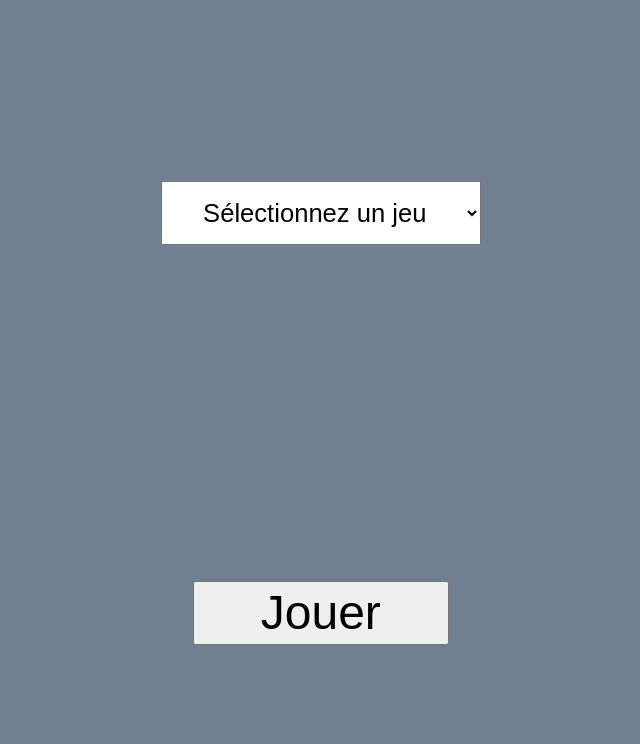
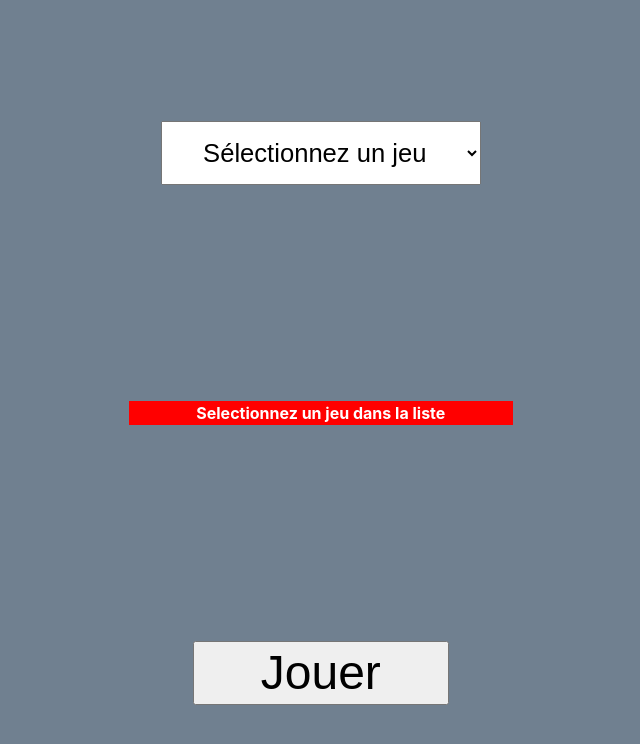
Before and after one commit to WSN67/my-app, a React (Create React App) app: page / in a window 1280 px wide. Both pictures are taken after a click on the button "Jouer". Shown: the top 744 px of the page, without its empty margins (332-972 px from the left). Built offline with nearby package versions, Linux system fonts and the light colour scheme.

Commit message:
rendered game and added option for UX when no option selected

```diff
--- a/src/Game.css
+++ b/src/Game.css
@@ -43,3 +43,15 @@ option {
 option:hover {
     color: white;
 }
+
+#error-message-button {
+    color: white;
+    text-align: center;
+    font-weight: bold;
+    background-color: red;
+    display: none;
+    width: 30vw;
+    height: 3vh;
+    align-items: center;
+    justify-content: center;
+}
--- a/src/Game.jsx
+++ b/src/Game.jsx
@@ -1,39 +1,42 @@
-import React from 'react';
-import "./Game.css"
+import React, { useState } from 'react';
+import "./Game.css";
+import TicTacToe from './TicTacToe';
 
 function Game() {
+    const [gameSelected, setGameSelected] = useState(false);
+    const [tictactoe, setTictactoe] = useState(false);
 
     const launchGame = () => {
-        let game = document.getElementsByTagName('select')[0].value;
+        let game = document.getElementById('select').value;
 
-
-        // TODO change to rendering a whole React element <TicTacToe />
         switch (game) {
-            case "Morpion":
-                let div = document.createElement('div');
-                div.className = "TicTacToe";
-                document.getElementsByClassName("Game-home-container")[0].appendChild(div);
+            case "TicTacToe":
+                setTictactoe(true);  // Show TicTacToe
+                setGameSelected(true);  // Hide select and button
                 break;
 
             default:
+                document.getElementById('error-message-button').style.display = "flex";
                 console.log("Game not found");
                 return;
         }
+    };
 
-
-
-        document.getElementsByTagName('select')[0].remove();
-        document.getElementsByTagName('button')[0].remove();
-
-    }
-
-    return <div className="Game-home-container">
-        <select name="Selectionner" id="select" required={true} >
-            <option value="Default">Sélectionnez un jeu</option>
-            <option value="Morpion">Tic Tac Toe</option>
-        </select>
-        <button className="playGame" onClick={launchGame}>Jouer</button>
-    </div>;
+    return (
+        <div className="Game-home-container">
+            {tictactoe && <TicTacToe />}
+            {!gameSelected && (  // Only show the select and button if no game is selected
+                <>
+                    <select id="select" required={true}>
+                        <option value="Default">Sélectionnez un jeu</option>
+                        <option value="TicTacToe">Tic Tac Toe</option>
+                    </select>
+                    <div id="error-message-button">Selectionnez un jeu dans la liste</div>
+                    <button className="playGame" onClick={launchGame}>Jouer</button>
+                </>
+            )}
+        </div>
+    );
 }
 
-export default Game
+export default Game;
--- /dev/null
+++ b/src/TicTacToe.jsx
@@ -0,0 +1,10 @@
+import React from 'react';
+import './TicTacToe.css'
+
+function TicTacToe() {
+    return <div className="TicTacToe">
+        Tic Tac Toe
+    </div>;
+}
+
+export default TicTacToe
```
Also changed, not shown: src/Square.jsx (added, +9 -0 lines), src/TicTacToe.css (added).
